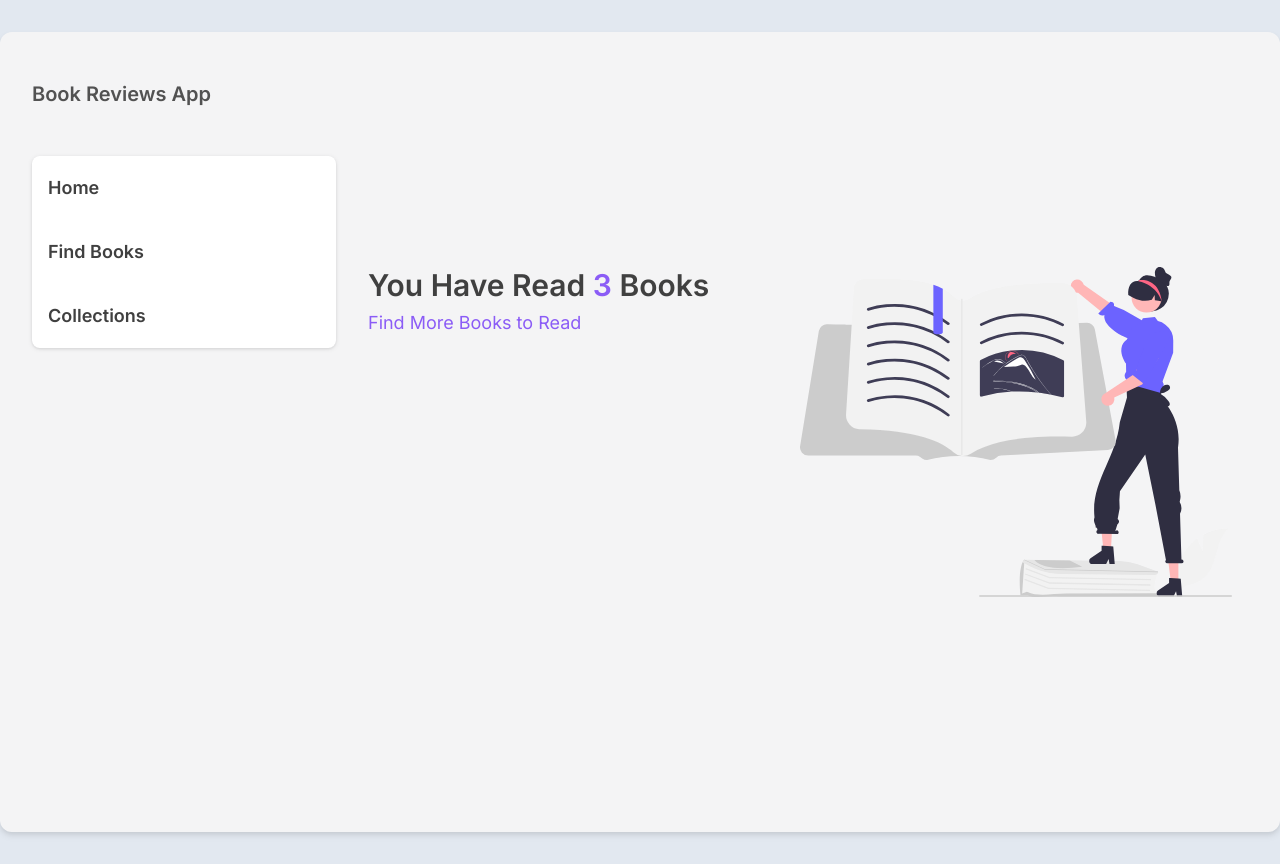
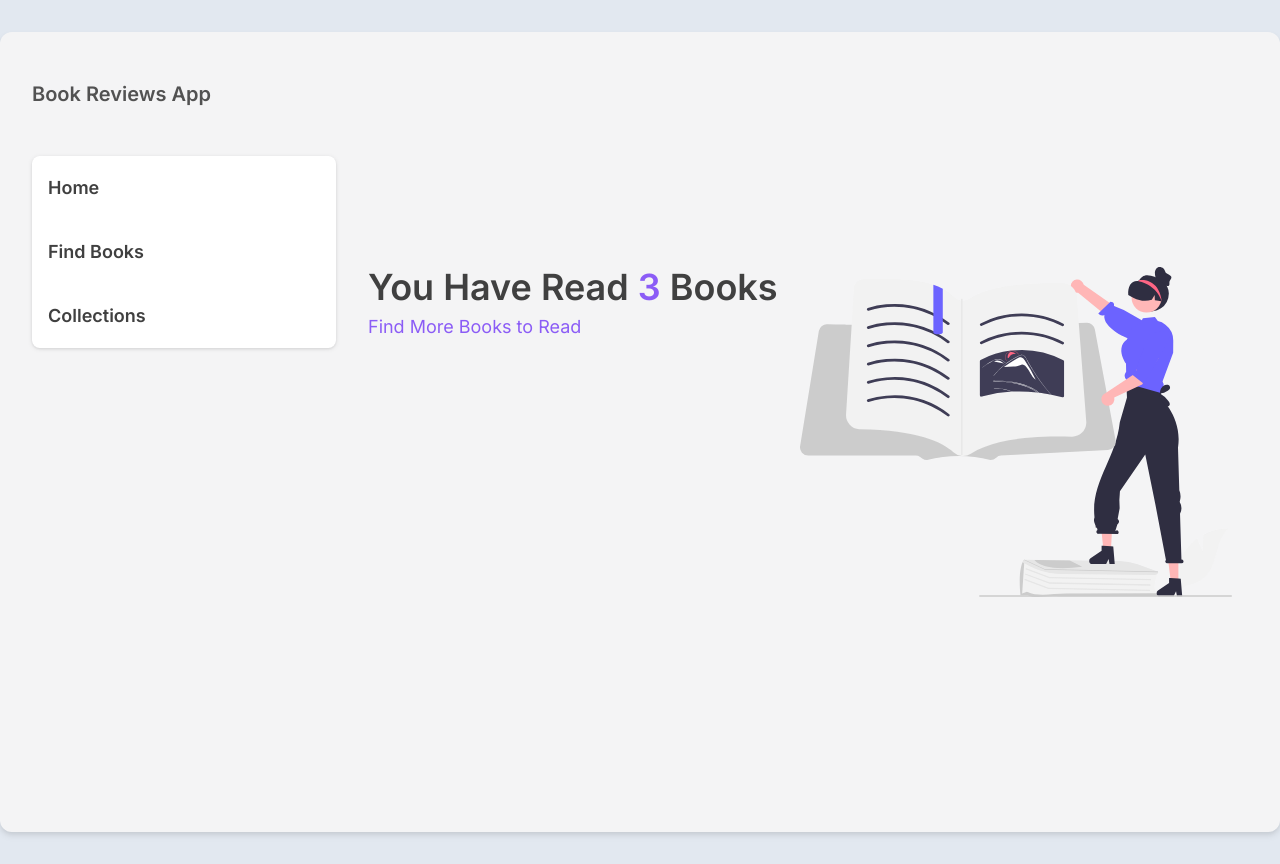
Before and after one commit to ach1209/book-reviews-app, a Vue app: page / in a window 1280 px wide. Built offline with nearby package versions, Linux system fonts and the light colour scheme.

Commit message:
Increased font size of heading

```diff
--- a/src/views/Home.vue
+++ b/src/views/Home.vue
@@ -7,7 +7,7 @@ const store = bookCollections()
 <template>
   <div class="self-center flex">
     <div class="flex-1">
-      <h2 class="text-3xl text-neutral-700 capitalize">You have read <span class="text-violet-500">{{ store.getCollections.length }}</span> books</h2>
+      <h2 class="text-4xl text-neutral-700 capitalize">You have read <span class="text-violet-500">{{ store.getCollections.length }}</span> books</h2>
       <router-link to="/find-books" class="text-lg leading-10 text-violet-500 hover:text-violet-700">Find More Books to Read</router-link>
     </div>
     <div class="flex-1">
```
